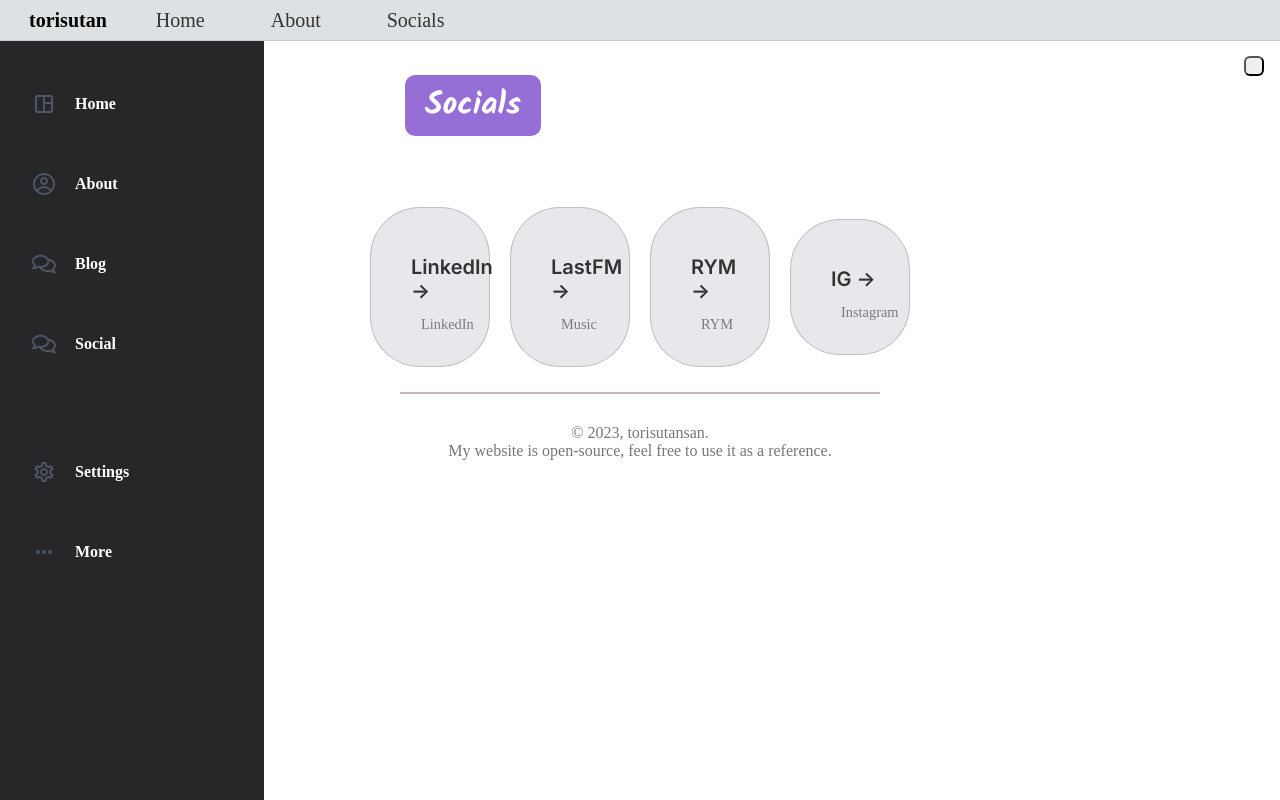
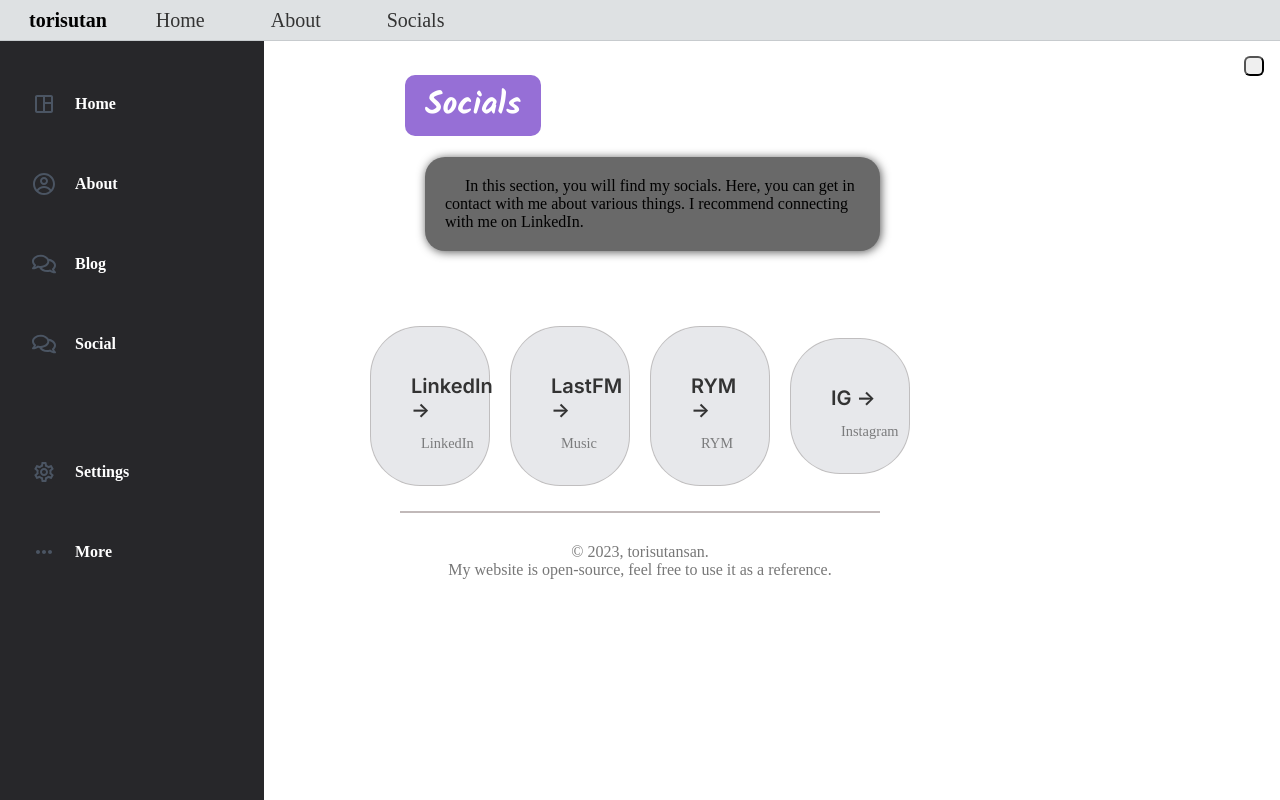
Before and after one commit to torisutansan02/torisutansan, a Next.js app: page /socials in a window 1280 px wide. Built offline with nearby package versions, Linux system fonts and the light colour scheme; a web font is replaced by a local one.

Commit message:
Fixing social page

```diff
--- a/pages/socials.js
+++ b/pages/socials.js
@@ -10,6 +10,13 @@ function Socials() {
 
             <h1 className = "heading"> Socials </h1>
 
+            <p className = "pretty">
+                In this section, you will find my socials. Here,
+                you can get in contact with me about various
+                things. I recommend connecting with me on
+                LinkedIn.
+            </p>
+
             <Footer />
         </>
     );
```
